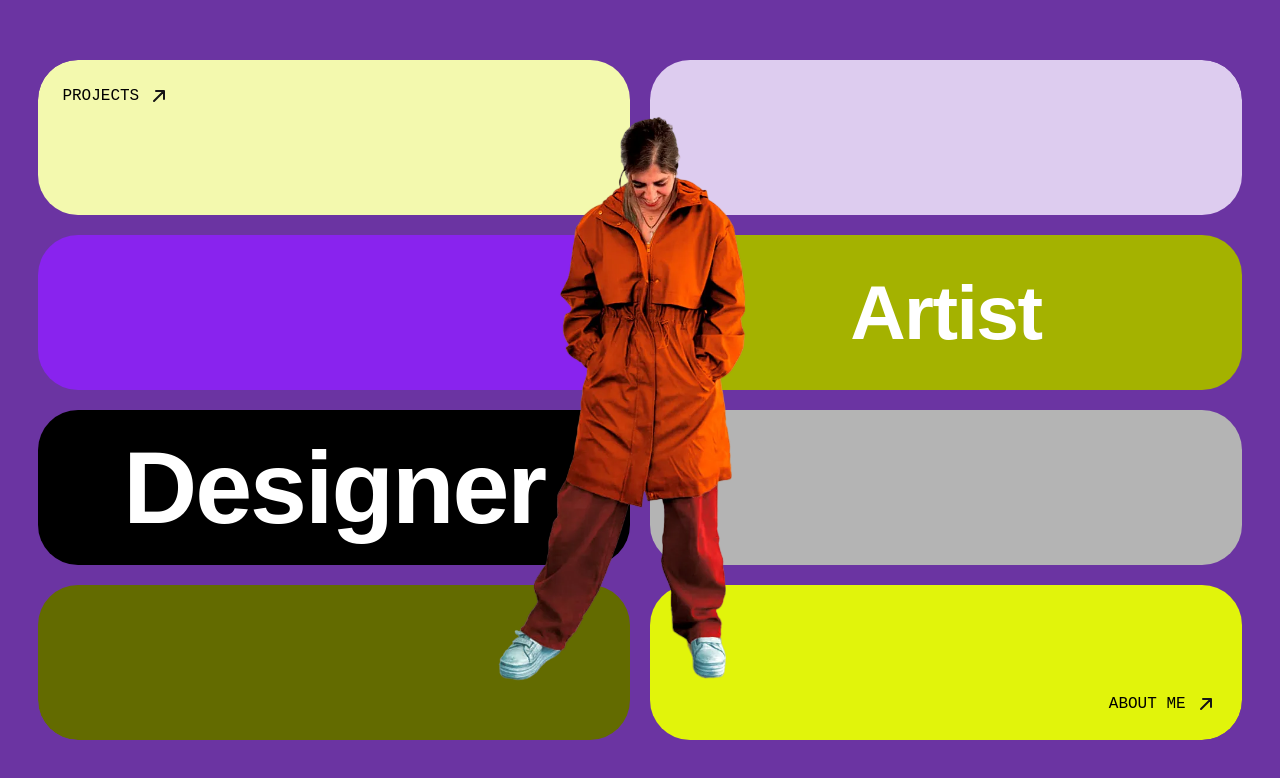
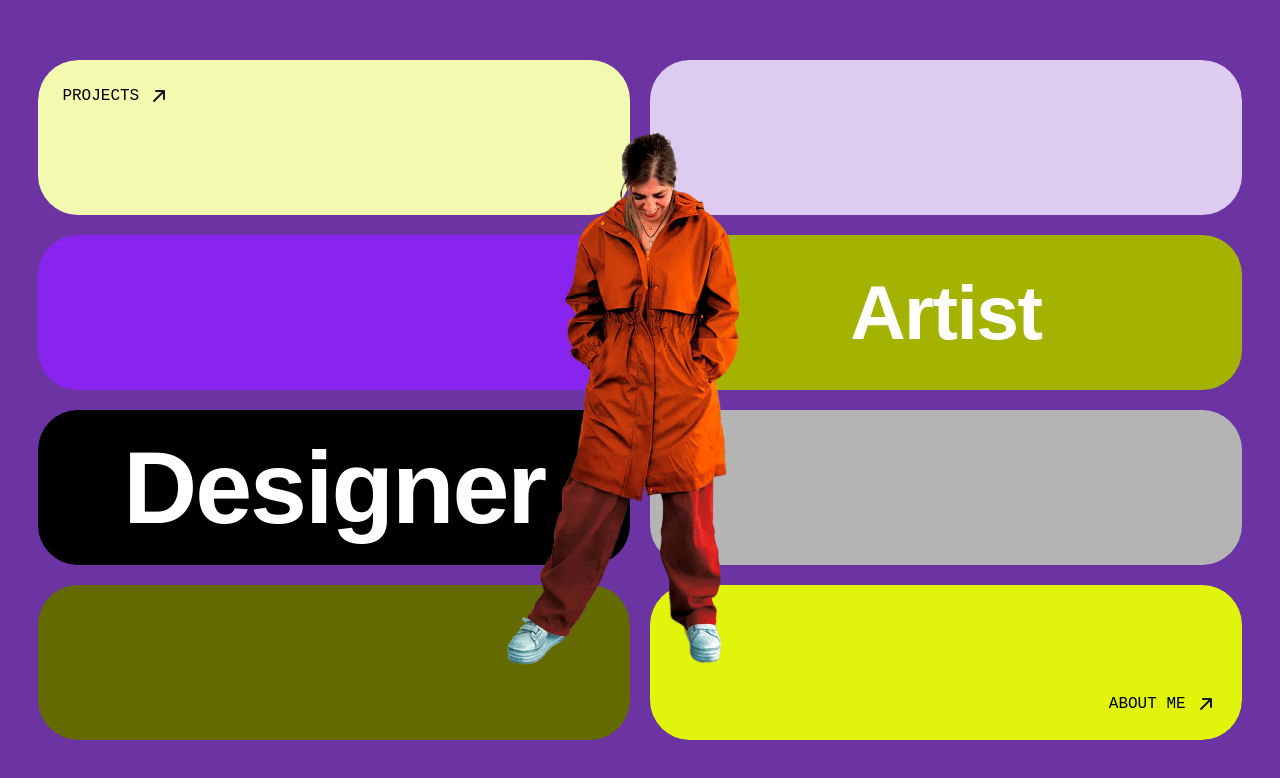
Before and after one commit to mamzlt88/portafolio, a React (Vite) app: page / in a window 1280 px wide. Shown: the top 778 px of the page. Built offline with nearby package versions, Linux system fonts and the light colour scheme.

Commit message:
fix(landing): harden no-crop behavior (cap model to 85% height, smaller lg/xl widths, ensure no shadows)

```diff
--- a/src/components/sections/Landing.tsx
+++ b/src/components/sections/Landing.tsx
@@ -90,14 +90,14 @@ export default function Landing({ onAbout, onProjects }: LandingProps) {
         {/* Model centered OVER the tiles (aligned to the stage) */}
         <div className="pointer-events-none absolute inset-0 grid place-items-center z-20" aria-hidden>
           <div
-            className="relative transition-all duration-700 ease-out min-w-[120px] max-w-[420px] max-h-[90%] h-[72%] w-auto sm:h-[72%] sm:w-auto md:h-auto md:w-[28%] lg:w-[41.5%] xl:w-[42%] translate-y-0 md:translate-y-0 lg:translate-y-0 xl:translate-y-0"
+            className="relative transition-all duration-700 ease-out min-w-[120px] max-w-[420px] max-h-[85%] md:max-h-[85%] lg:max-h-[85%] h-[72%] w-auto sm:h-[72%] sm:w-auto md:h-auto md:w-[28%] lg:w-[40%] xl:w-[41%] translate-y-0 md:translate-y-0 lg:translate-y-0 xl:translate-y-0"
             style={{ aspectRatio: '640 / 1038', opacity: mounted ? 1 : 0 }}
           >
             {/* Model */}
             <img
               alt=""
               src={imgMmColorOrange}
-              className="absolute inset-0 object-contain w-full h-full"
+              className="absolute inset-0 object-contain w-full h-full filter-none drop-shadow-none"
             />
           </div>
         </div>
```
